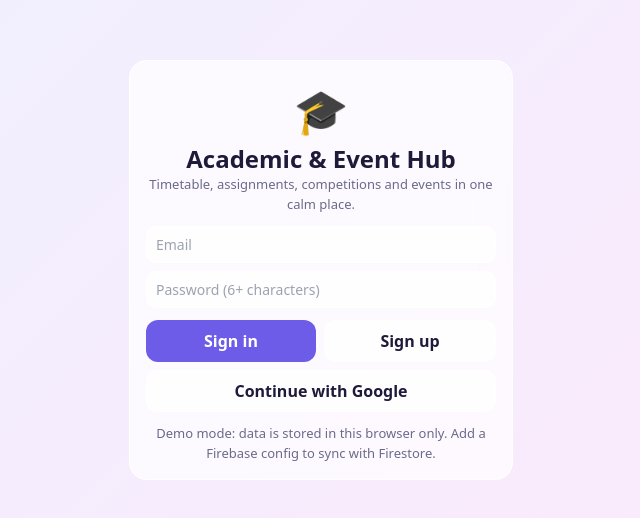
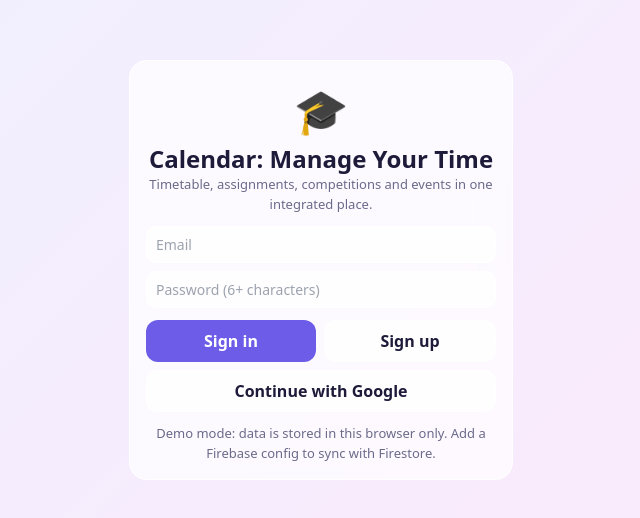
Before and after one commit to jptrss/learnsinau, a plain HTML site: page calendar/index.html in a window 1280 px wide. Shown: the part 130-648 px from the top of the page, without its empty margins (319-959 px from the left). Drawn offline with nearby package versions, Linux system fonts and the light colour scheme.

Commit message:
Update index.html

```diff
--- a/calendar/index.html
+++ b/calendar/index.html
@@ -19,7 +19,7 @@ label{font-size:12px;color:var(--m)}h2{font-weight:700;font-size:18px;margin:0 0
 </style></head><body>
 <div id="toasts" style="position:fixed;top:calc(10px + env(safe-area-inset-top,0px));right:10px;z-index:99;display:grid;gap:6px;max-width:300px"></div>
 <div id="auth" class="min-h-screen flex items-center justify-center p-4"><div class="card pop w-full max-w-sm text-center">
-<div style="font-size:44px">🎓</div><h1 class="text-2xl font-bold">Academic &amp; Event Hub</h1><p class="m mb-3">Timetable, assignments, competitions and events in one calm place.</p>
+<div style="font-size:44px">🎓</div><h1 class="text-2xl font-bold">Calendar: Manage Your Time</h1><p class="m mb-3">Timetable, assignments, competitions and events in one integrated place.</p>
 <input id="em" class="in mb-2" type="email" placeholder="Email"><input id="pw" class="in mb-3" type="password" placeholder="Password (6+ characters)">
 <div class="flex gap-2 mb-2"><button class="btn flex-1" onclick="auth('in')">Sign in</button><button class="btn g flex-1" onclick="auth('up')">Sign up</button></div>
 <button class="btn g w-full" onclick="google()">Continue with Google</button>
```
